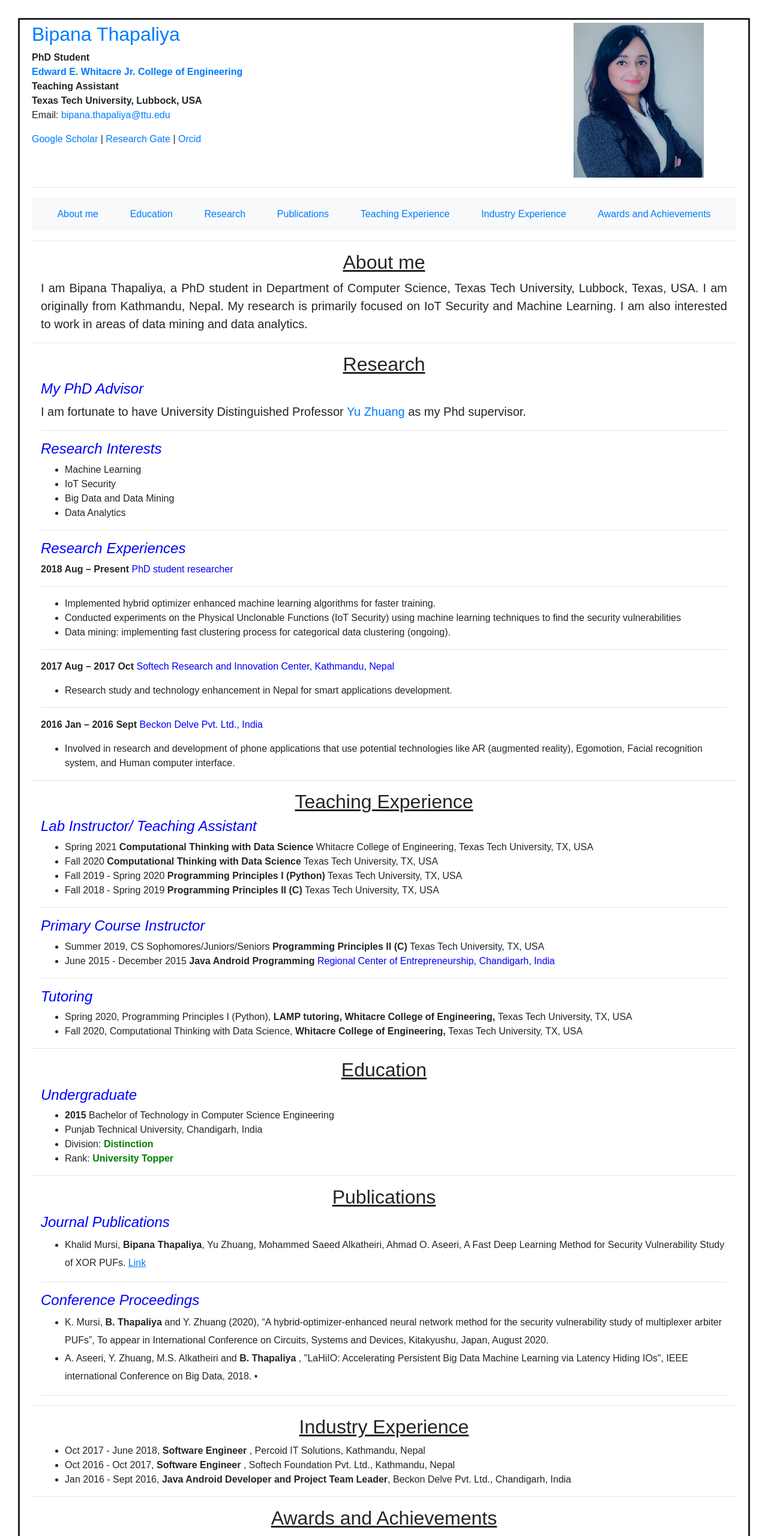
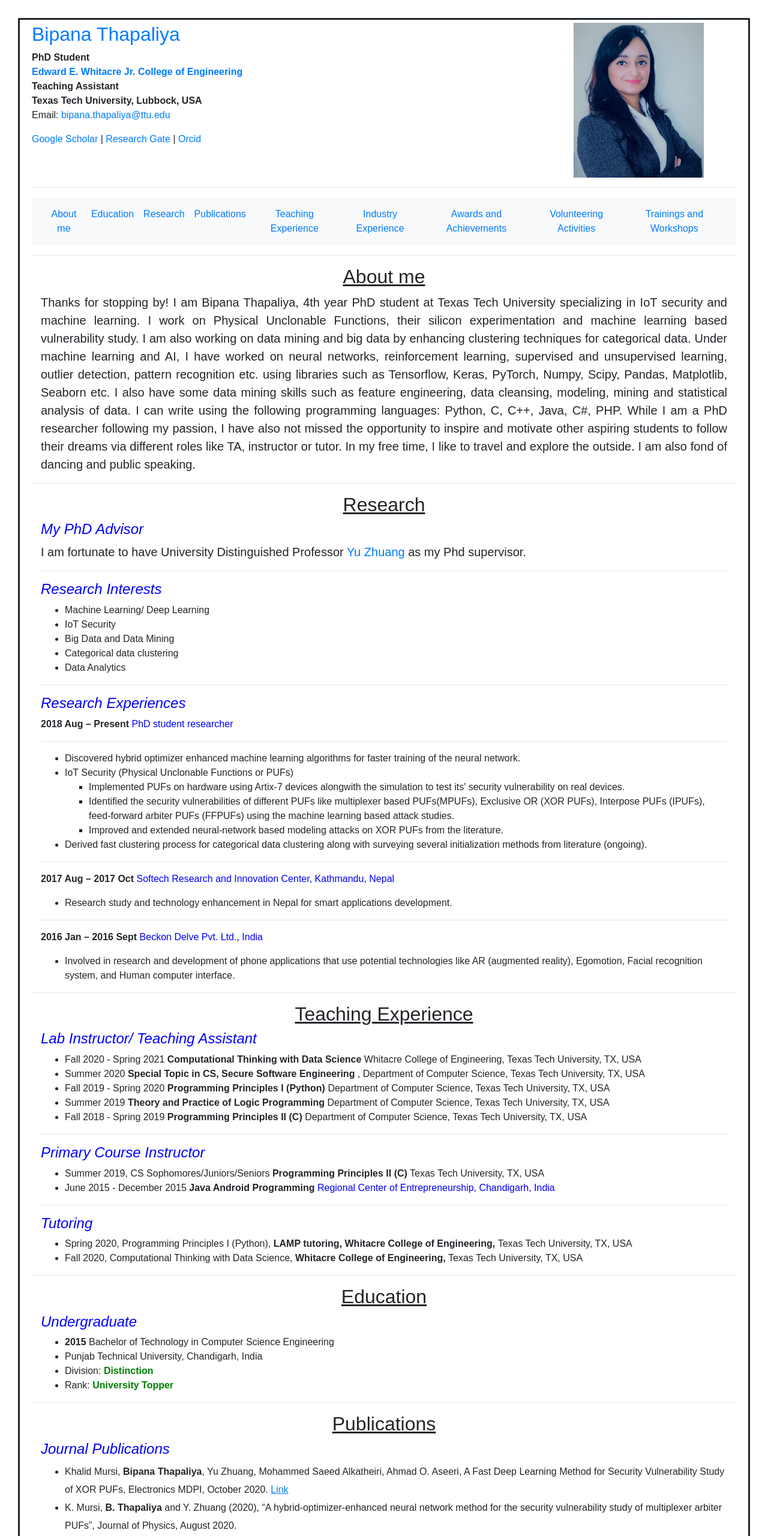
Before and after one commit to bithapal/bithapal.github.io, a plain HTML site: page index.html in a window 1280 px wide. Shown: the top 2560 px of the page at 60% size. Drawn offline with nearby package versions, Linux system fonts and the light colour scheme.

Commit message:
Update index.html
changes to index

```diff
--- a/index.html
+++ b/index.html
@@ -92,6 +92,15 @@ $(document).ready(function(){
     <li class="nav-item">
       <a class="nav-link" href="#other_informations">Awards and Achievements</a>
     </li>
+
+	    <li class="nav-item">
+      <a class="nav-link" href="#extra_informations">Volunteering Activities</a>
+    </li>
+	    </li>
+
+	    <li class="nav-item">
+      <a class="nav-link" href="#training_workshops">Trainings and Workshops</a>
+    </li>
   </ul>
 
 </nav>
@@ -99,8 +108,16 @@ $(document).ready(function(){
 <div class=" col-lg-12 col-md-12 col-sm-12" id="about">
 	<h2  class="main_header">About me</h2>
 
-	<p  class="main_para">I am Bipana Thapaliya, a PhD student in Department of Computer Science, Texas Tech University, Lubbock, Texas, USA. I am originally from Kathmandu, Nepal.
-	My research is primarily focused on IoT Security and Machine Learning. I am also interested to work in areas of data mining and data analytics.
+	<p  class="main_para">Thanks for stopping by! I am Bipana Thapaliya, 4th year PhD student at Texas Tech University
+	specializing in IoT security and machine learning. I work on Physical Unclonable Functions, their silicon experimentation and machine learning based vulnerability study.
+	I am also working on data mining and big data by enhancing clustering techniques for categorical data. Under machine learning and AI,
+	I have worked on neural networks, reinforcement learning, supervised and unsupervised learning, outlier detection, pattern recognition etc.
+	using libraries such as Tensorflow, Keras, PyTorch, Numpy, Scipy, Pandas, Matplotlib, Seaborn etc.
+	I also have some data mining skills such as feature engineering, data cleansing, modeling, mining and statistical analysis of data.
+	I can write using the following programming languages: Python, C, C++, Java, C#, PHP.
+	While I am a PhD researcher following my passion, I have also not missed the opportunity to inspire and
+	motivate other aspiring students to follow their dreams via different roles like TA, instructor or tutor.
+	In my free time, I like to travel and explore the outside. I am also fond of dancing and public speaking.
 	</p>
 
 </div>
@@ -114,9 +131,10 @@ $(document).ready(function(){
 	</li><hr>
 		<li><h4 class="sub_header">Research Interests</h4>
 			<ul class="sub_list">
-				<li>Machine Learning</li>
+				<li>Machine Learning/ Deep Learning</li>
 				<li>IoT Security</li>
 				<li>Big Data and Data Mining</li>
+				<li>Categorical data clustering</li>
 				<li> Data Analytics </li>
 			</ul>
 	</li>
@@ -125,9 +143,17 @@ $(document).ready(function(){
 			<h4 class="sub_header">Research Experiences</h4>
 			<p class=""><b>2018 Aug – Present</b> <span style="color: blue;">PhD student researcher</span></p><hr>
 			<ul class="sub_list">
-				<li>Implemented hybrid optimizer enhanced machine learning algorithms for faster training.</li>
-				<li>Conducted experiments on the Physical Unclonable Functions (IoT Security) using machine learning techniques to find the security vulnerabilities</li>
-				<li>Data mining: implementing fast clustering process for categorical data clustering (ongoing).</li>
+				<li>Discovered hybrid optimizer enhanced machine learning algorithms for faster training of the neural network.</li>
+				<li>IoT Security (Physical Unclonable Functions or PUFs)</li>
+				<ul class="sub_sub_list">
+				<li> Implemented PUFs on hardware using Artix-7 devices alongwith the simulation to test its' security vulnerability on real devices. </li>
+				<li> Identified the security vulnerabilities of different PUFs like multiplexer based PUFs(MPUFs), Exclusive OR (XOR PUFs), Interpose PUFs (IPUFs),
+				feed-forward arbiter PUFs (FFPUFs) using the machine learning based attack studies.
+				<li> Improved and extended neural-network based modeling attacks on XOR PUFs from the literature.
+				</ul>
+
+				<li>Derived fast clustering process for categorical data clustering along with surveying several
+				initialization methods from literature (ongoing).</li>
 			</ul><hr>
 			<p class=""><b>2017 Aug – 2017 Oct</b> <span style="color: blue;">Softech Research and Innovation Center, Kathmandu, Nepal</span></p>
 			<ul class="sub_list">
@@ -149,10 +175,11 @@ $(document).ready(function(){
 		<li>
 			<h4 class="sub_header">Lab Instructor/ Teaching Assistant</h4>
 			<ul class="sub_list">
-				<li>Spring 2021 <b>Computational Thinking with Data Science</b> Whitacre College of Engineering, Texas Tech University, TX, USA</li>
-				<li>Fall 2020 <b>Computational Thinking with Data Science</b> Texas Tech University, TX, USA</li>
-				<li>Fall 2019 - Spring 2020 <b>Programming Principles I (Python)</b> Texas Tech University, TX, USA</li>
-				<li>Fall 2018 - Spring 2019 <b>Programming Principles II (C)</b> Texas Tech University, TX, USA</li>
+				<li>Fall 2020 - Spring 2021 <b>Computational Thinking with Data Science</b> Whitacre College of Engineering, Texas Tech University, TX, USA</li>
+				<li>Summer 2020 <b>Special Topic in CS, Secure Software Engineering </b>, Department of Computer Science, Texas Tech University, TX, USA
+				<li>Fall 2019 - Spring 2020 <b>Programming Principles I (Python)</b> Department of Computer Science, Texas Tech University, TX, USA</li>
+				<li>Summer 2019 <b> Theory and Practice of Logic Programming </b> Department of Computer Science, Texas Tech University, TX, USA</li>
+				<li>Fall 2018 - Spring 2019 <b>Programming Principles II (C)</b> Department of Computer Science, Texas Tech University, TX, USA</li>
 			</ul>
 		</li>
 		<hr>
@@ -198,7 +225,11 @@ $(document).ready(function(){
 		<li>
 			<h4 class="sub_header">Journal Publications</h4>
 			<ul class="sub_list">
-				<li>Khalid Mursi, <b>Bipana Thapaliya</b>, Yu Zhuang, Mohammed Saeed Alkatheiri, Ahmad O. Aseeri, A Fast Deep Learning Method for Security Vulnerability Study of XOR PUFs. <a href="https://www.researchgate.net/publication/344754660_A_Fast_Deep_Learning_Method_for_Security_Vulnerability_Study_of_XOR_PUFs" 	target="_blank"><u>Link</u></a>
+				<li>Khalid Mursi, <b>Bipana Thapaliya</b>, Yu Zhuang, Mohammed Saeed Alkatheiri, Ahmad O. Aseeri,
+				A Fast Deep Learning Method for Security Vulnerability Study of XOR PUFs, Electronics MDPI, October 2020. <a href="https://www.researchgate.net/publication/344754660_A_Fast_Deep_Learning_Method_for_Security_Vulnerability_Study_of_XOR_PUFs" 	target="_blank"><u>Link</u></a>
+				</li>
+				<li> K. Mursi, <b> B. Thapaliya </b> and Y. Zhuang (2020), “A hybrid-optimizer-enhanced neural network method for the security vulnerability study of multiplexer arbiter PUFs”,
+				Journal of Physics, August 2020.
 				</li>
 
 				</ul>
@@ -207,8 +238,9 @@ $(document).ready(function(){
 		<li>
 			<h4 class="sub_header">Conference Proceedings</h4>
 			<ul class="sub_list">
-				<li> K. Mursi, <b> B. Thapaliya </b> and Y. Zhuang (2020), “A hybrid-optimizer-enhanced neural network method for the security vulnerability study of multiplexer arbiter PUFs”, To appear in International Conference on Circuits, Systems and Devices, Kitakyushu, Japan, August 2020.
-				</li>
+				<li> <b> B. Thapaliya </b>, K. Mursi, Y. Zhuang, "Machine Learning-based Vulnerability Study of Interpose PUFs as
+       Security Primitives for IoT Networks", To appear in International Conference on Networking, Architecture and Storage, 2021. </li>
+
 				<li> A. Aseeri, Y. Zhuang, M.S. Alkatheiri and <b> B. Thapaliya </b>, "LaHiIO: Accelerating Persistent Big Data Machine Learning via Latency Hiding IOs", IEEE international Conference on Big Data, 2018.
 •
 
@@ -254,9 +286,56 @@ $(document).ready(function(){
 	</ul>
 	<hr>
 </div>
+
+<div id="extra_informations" class=" col-lg-12 col-md-12 col-sm-12">
+	<h2 class="main_header">Volunteering Activities</h2>
+	<ul class="list-unstyled">
+		<li>
+			<h4 class="sub_header"></h4>
+			<ul class="sub_list">
+				<li><b>2019-2021</b> Secretary for Nepal Students' Association (NSA)- TTU under Students Governments Association.</li>
+				<li><b>2019,2021</b> Volunteer for Arbor Day Plantation.</li>
+				<li><b>2019-2020</b> Active member for the organization "Women's in Computer Science".</li>
+				<li><b>2019-2020</b> Active member for "Society of Women's Engineers".</li>
+				<li><b>2020</b> Judge for 19th Annual Graduate Student Research Poster Competition.</li>
+				<li><b>2020</b> Organized training info session for undergraduate seniors to prepare them for job interviews.</li>
+				<li><b>2019</b> "Worldwide showcase event" participation and volunteering.</li>
+				<li><b>2019</b> "TTU International Culture Fest" participation and volunteering.</li>
+
+
+			</ul>
+		</li>
+	</ul>
+	<hr>
+</div>
+
+<div id="training_workshops" class=" col-lg-12 col-md-12 col-sm-12">
+	<h2 class="main_header">Trainings and Workshops</h2>
+	<ul class="list-unstyled">
+		<li>
+			<h4 class="sub_header"></h4>
+			<ul class="sub_list">
+			<li><b>2021</b> Certified DeepLearning.AI Tensorflow Developer, Coursera. </li>
+				<li><b>2021</b> Certified for completing Graduate Research Strategies Initiative, Texas Tech Libraries.</li>
+				 <li><b>August 2019</b> XSEDE HPC Workshop: Big Data, Hadoop, Spark and Tensorflow.</li>
+<li><b>September 2019</b> XSEDE HPC Workshop: write scalable codes using MPI - the standard programming tool of scalable parallel computing.</li>
+<li><b>November 2019</b> XSEDE HPC Workshop: OpenMP, working knowledge of how to write scalable codes using OpenMP.</li>
+<li><b>Jan 2015 - May 2015</b> 6 months industrial training in java and android from RCE (business partner of Alcanttor,
+Canada), Chandigarh</li>
+<li><b>Jan 2015 - March 2015</b> 4 months internship on PHP-CMS system from Logic ERP solutions, Mohali, India.</li>
+
+
+
+
+			</ul>
+		</li>
+	</ul>
+	<hr>
+</div>
+
  </div>
     <!-- /.container-fluid -->
-<p style="text-align: right; color: red;">Last Updated on: 01/01/2021</p>
+<p style="text-align: right; color: red;">Last Updated on: 09/06/2021</p>
 </div>
 <!-- /#page-wrapper -->
 
```
